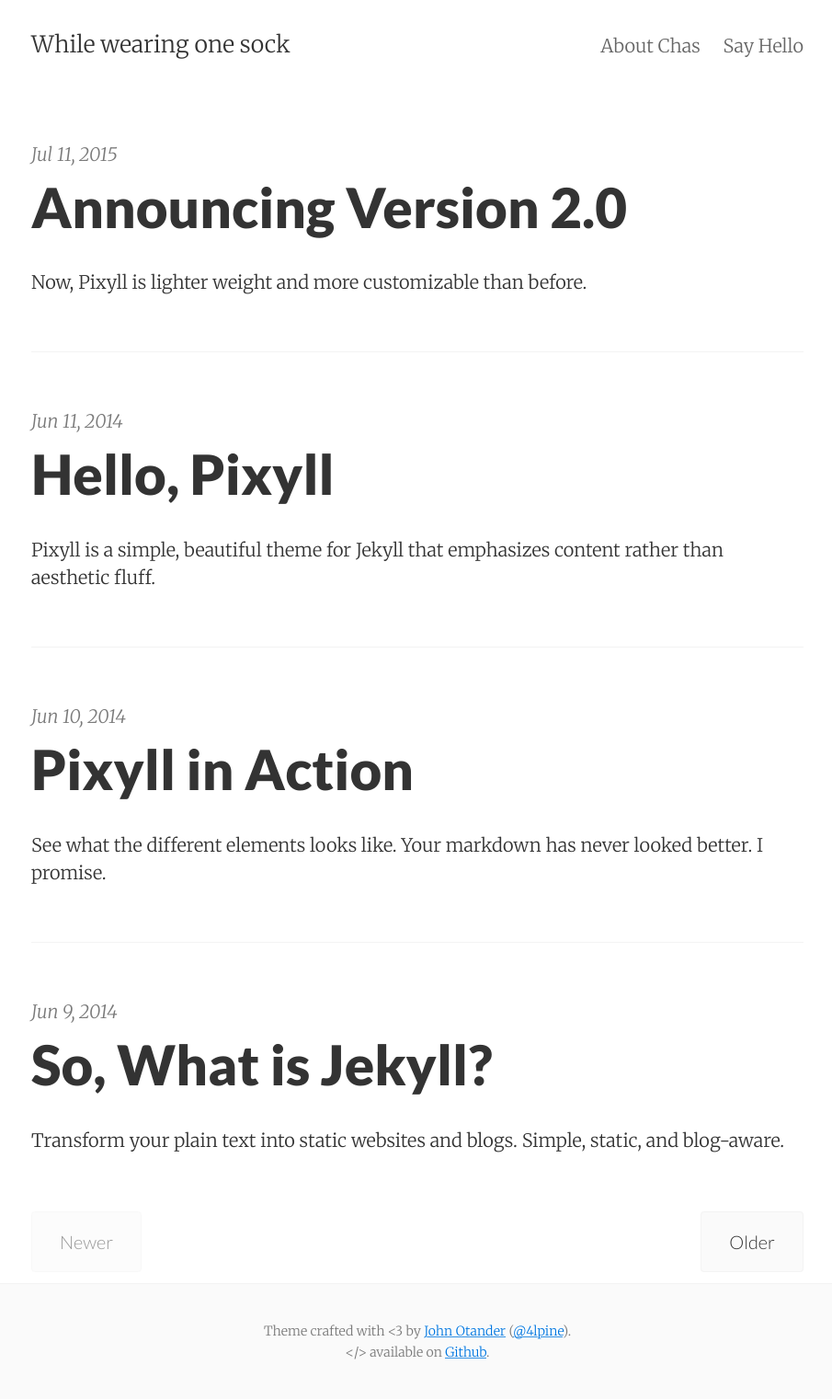
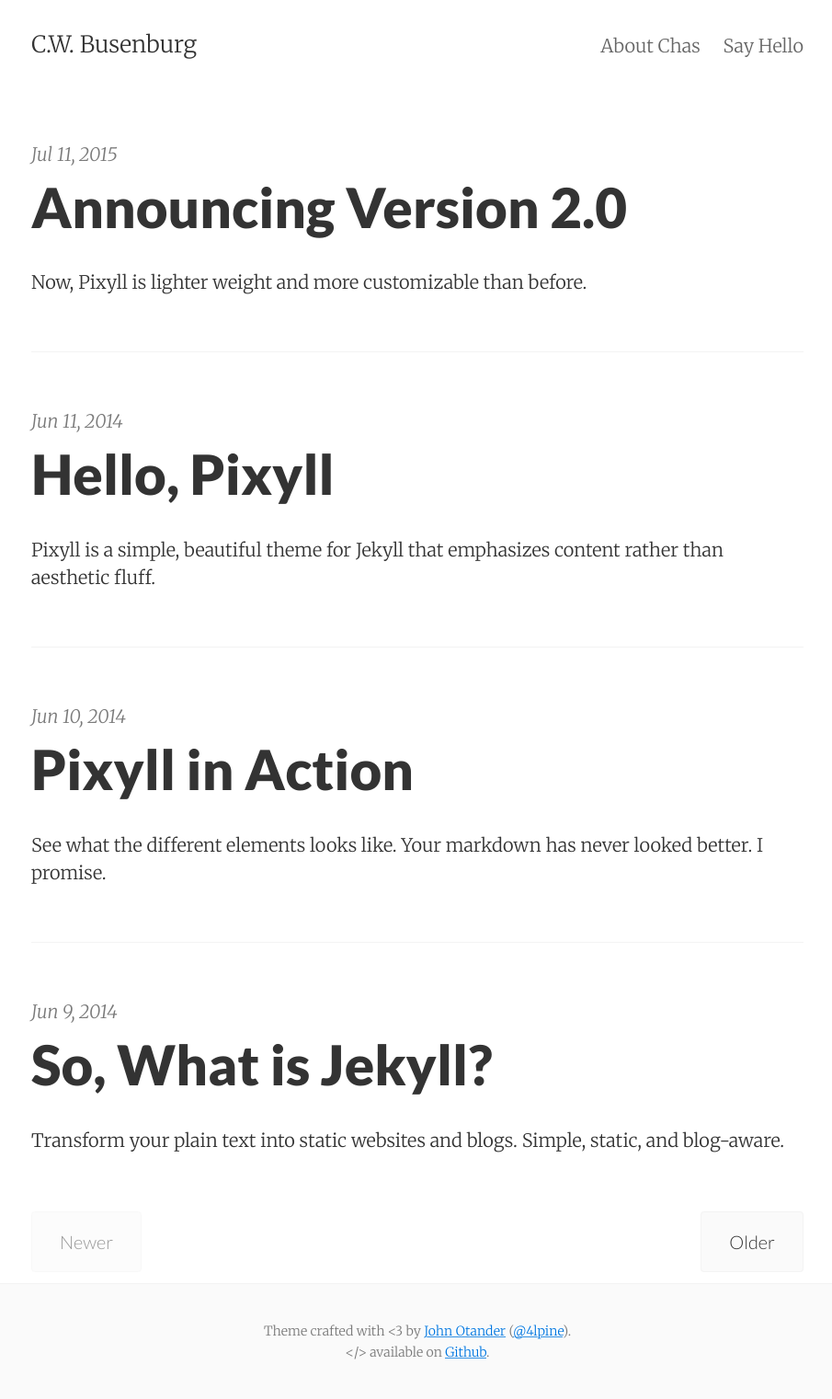
Before and after one commit to cbusenbu/cbusenbu.github.io, a Jekyll site: the page built from index.html, in a window 1280 px wide. Shown: the whole page at 92% size, without its empty margins (186-1091 px from the left). Built offline with Jekyll 4.4.1, drawn with Linux system fonts in a browser that asks for light colours; the list of posts is cut into pages by our own code; part of the change alters nothing that is shown.

```diff
--- a/_config.yml
+++ b/_config.yml
@@ -1,8 +1,8 @@
 # Site settings
-title:       While wearing one sock
-email:       your_email@example.com
+title:       C.W. Busenburg
+email:       chas@cwbusenburg.com
 author:      Chas Busenburg
-description: "A simple, beautiful theme for Jekyll that emphasizes content rather than aesthetic fluff."
+description: "The musings of an aspiring data scientist."
 baseurl:     ""
 url:         "cbusenbu.github.io"
 date_format: "%b %-d, %Y"
@@ -11,8 +11,8 @@ date_format: "%b %-d, %Y"
 google_verification:
 # Use either direct GA implementation or set up GTM account
 # - using both will skew your data (leave blank to not use at all)
-google_analytics:
-google_tag_manager:
+google_analytics: UA-81739306-1
+google_tag_manager: GTM-K6PR6X
 # Bing services
 bing_verification:
 
```
